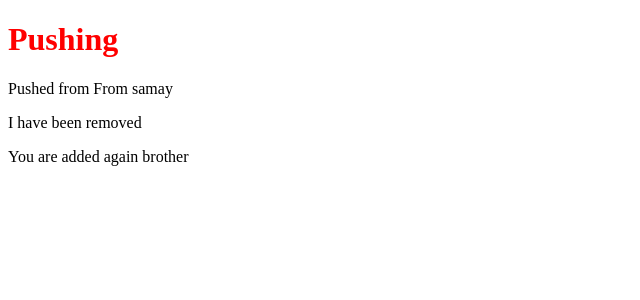
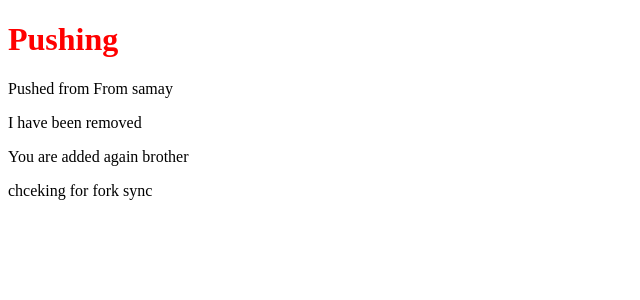
Before and after one commit to samayjoshi23/Pill-n-Chill, an Angular app in the folder HealthCareUI/: page / in a window 1280 px wide. Shown: the top 300 px of the page, without its empty margins (0-640 px from the left). Built offline with nearby package versions, Linux system fonts and the light colour scheme.

Commit message:
added a para

```diff
--- a/HealthCareUI/src/app/app.component.html
+++ b/HealthCareUI/src/app/app.component.html
@@ -3,5 +3,6 @@
 <p>I have been removed</p>
 
 <p>You are added again brother</p>
+<p>chceking for fork sync</p>
 
 <router-outlet></router-outlet>
```
